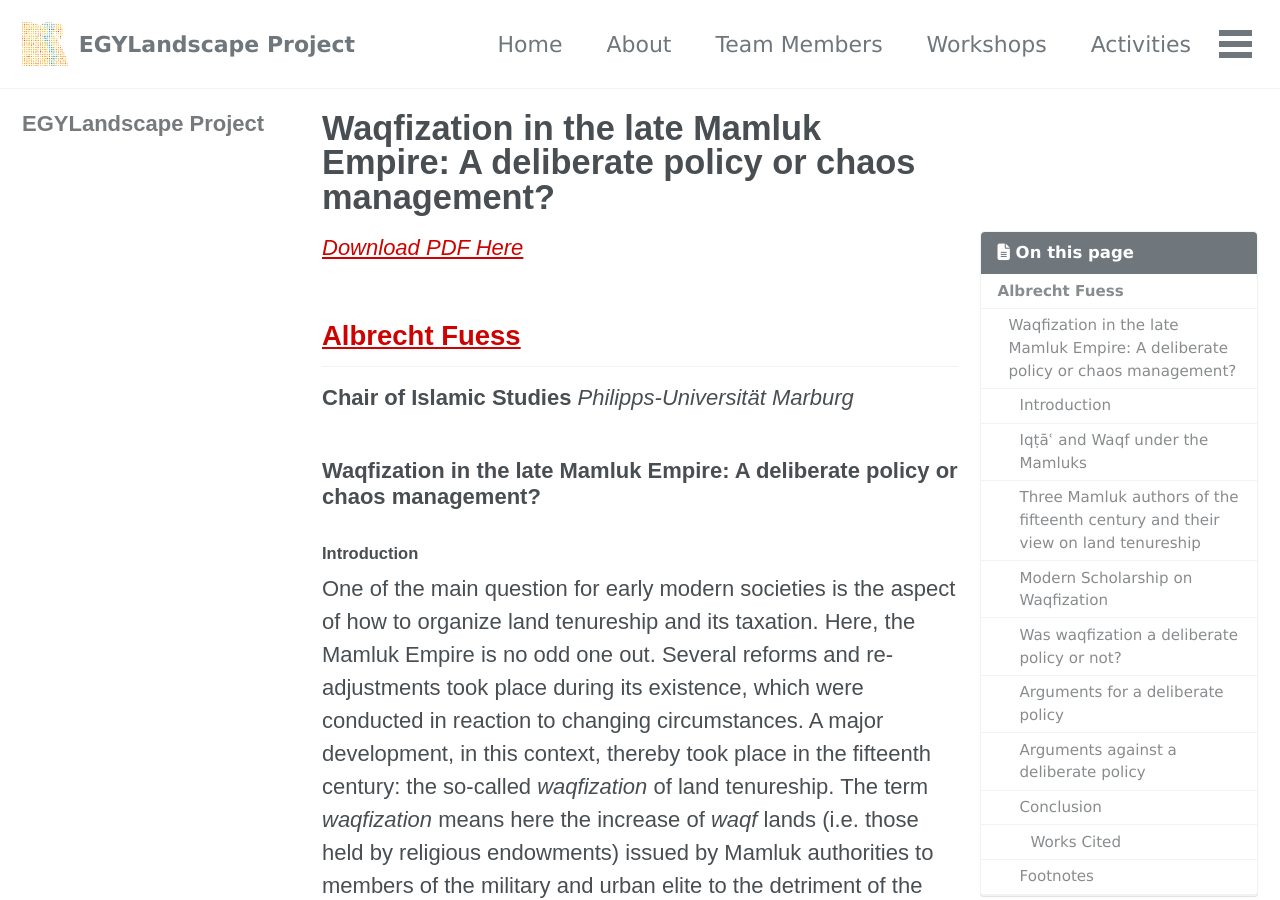
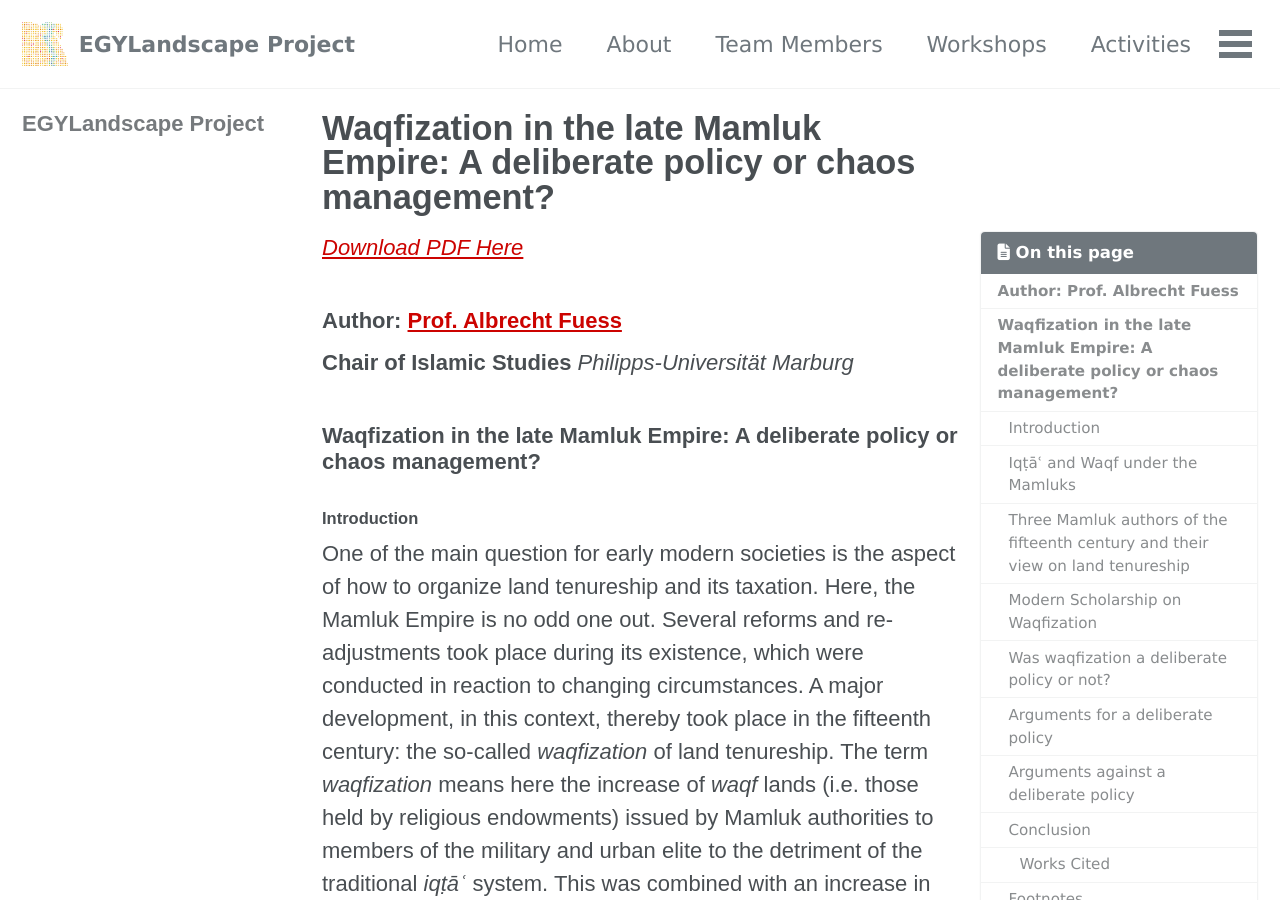
Before and after one commit to mhshaaban/egylandscapeproject.github.io, a Jekyll site: the page built from _papers/June2020_Fuess.md, in a window 1280 px wide and 900 px high. Built offline with Jekyll 4.4.1, drawn with Linux system fonts in a browser that asks for light colours; cached includes are drawn as plain includes; nearby versions of some CDN libraries; some web fonts are replaced.

Commit message:
Update June2020_Fuess.md

```diff
--- a/_papers/June2020_Fuess.md
+++ b/_papers/June2020_Fuess.md
@@ -10,7 +10,7 @@ layout: single
 
 [*Download PDF Here*](https://www.egylandscape.org/papers/June2020_Fuess_WorkingPaper.pdf)
 
-## [Albrecht Fuess](https://www.egylandscape.org/members/AlbrechtFuess/)
+### Author: [Prof. Albrecht Fuess](https://www.egylandscape.org/members/AlbrechtFuess/)
 **Chair of Islamic Studies**
 *Philipps-Universität Marburg*
 
```
